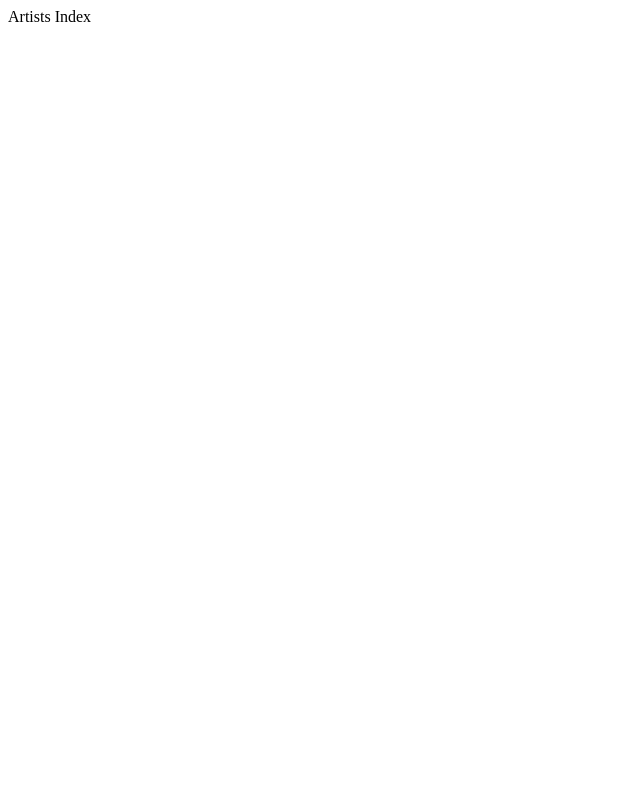
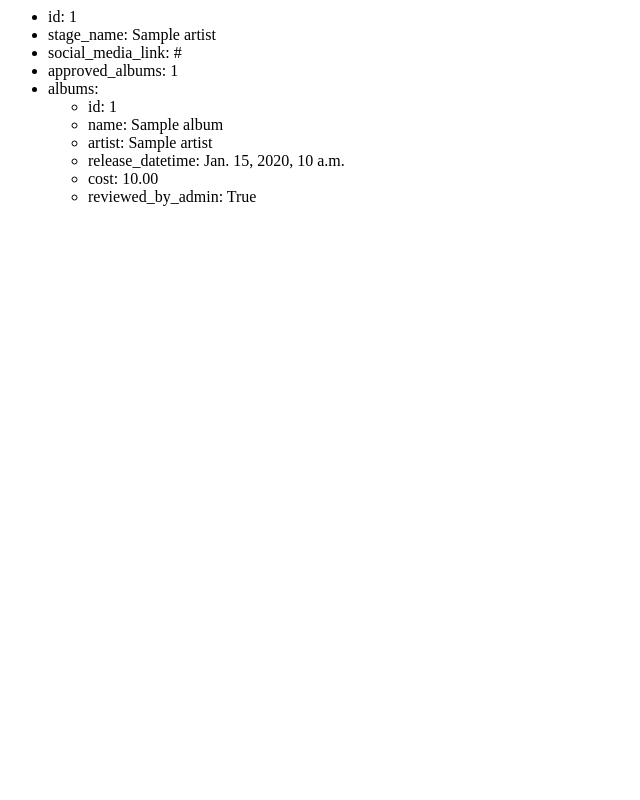
Before and after one commit to AhmedNasserG/music-platform, a Django app: page /artists/ in a window 1280 px wide. Before the commit the part shown is almost empty. Shown: the whole page, without its empty margins (0-640 px from the left). Run offline with Django 4.2, Linux system fonts and the light colour scheme; tables that the repository leaves empty hold one stand-in row (values such as "Sample post").

Commit message:
feat: preview data at `/artists/`

```diff
--- a/musicplatform/artists/models.py
+++ b/musicplatform/artists/models.py
@@ -1,5 +1,6 @@
 from django.db import models
 from django.db.models import Count, Q
+from typing import Dict
 
 
 class ArtistManager(models.Manager):
@@ -18,3 +19,16 @@ class Artist(models.Model):
 
     def __str__(self):
         return self.stage_name
+
+    def preview(self) -> Dict:
+        return {
+            'id': self.id,
+            'stage_name': self.stage_name,
+            'social_media_link': self.social_media_link,
+            'approved_albums': self.approved_albums,
+            'albums': [album.preview() for album in self.album_set.all()],
+        }
+
+    @classmethod
+    def preview_all(cls) -> Dict:
+        return [artist.preview() for artist in cls.objects.all()]
--- a/musicplatform/artists/templates/artists/index.html
+++ b/musicplatform/artists/templates/artists/index.html
@@ -1 +1,20 @@
-Artists Index
+{%for artist in data%}
+<ul>
+	{%for key, value in artist.items%} {%if key != 'albums'%}
+	<li>{{key}}: {{value}}</li>
+	{% else %}
+	<li>
+		{{key}}: {%for album in value%}
+		<ul>
+			{%for key, value in album.items%}
+
+			<li>{{key}}: {{value}}</li>
+
+			{%endfor%}
+		</ul>
+		<br />
+		{%endfor%}
+	</li>
+	{%endif%} {%endfor%}
+</ul>
+{%endfor%}
--- a/musicplatform/artists/views.py
+++ b/musicplatform/artists/views.py
@@ -1,10 +1,12 @@
 from django.shortcuts import HttpResponseRedirect, render
 
 from .forms import ArtistForm
+from .models import Artist
 
 
 def index(request):
-    return render(request, 'artists/index.html')
+    data = Artist.preview_all()
+    return render(request, 'artists/index.html', {'data': data})
 
 
 def create(request):
```
